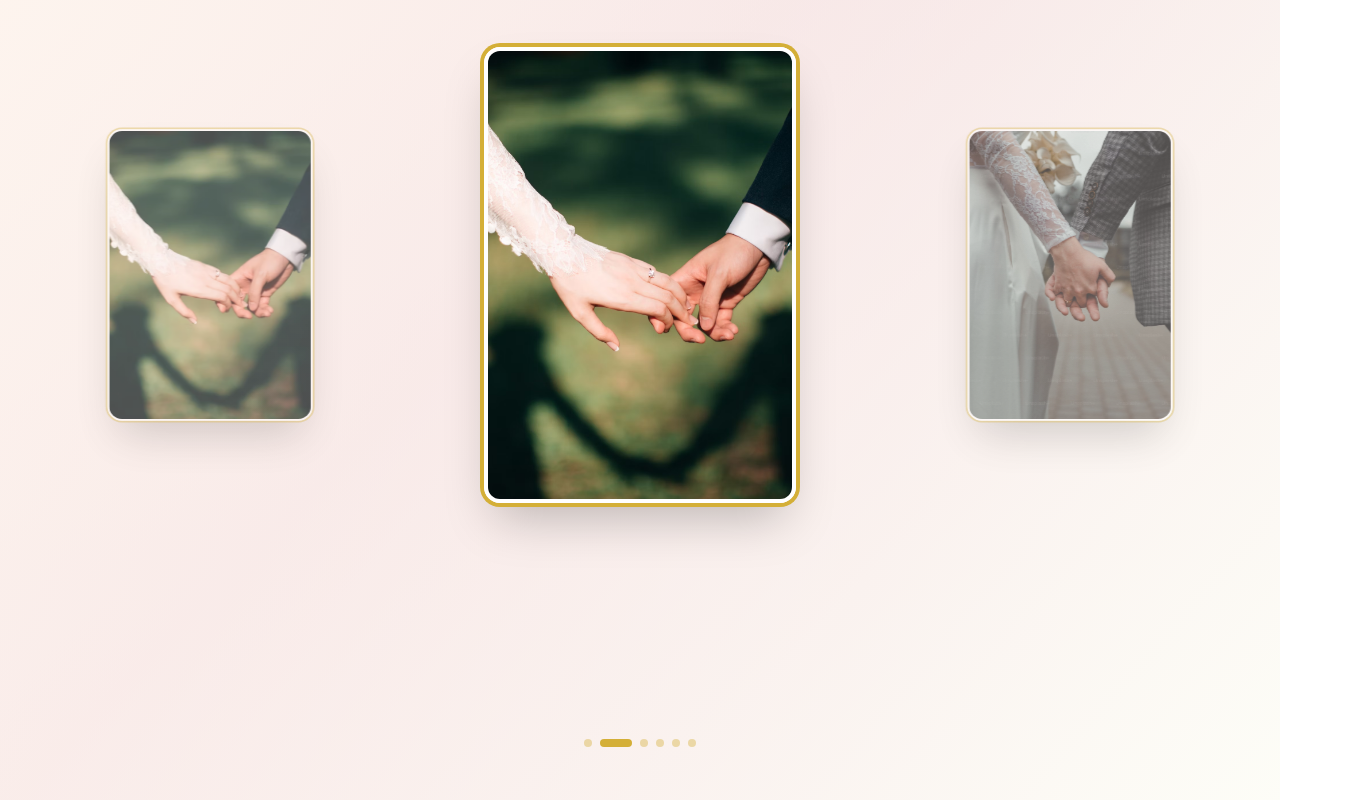
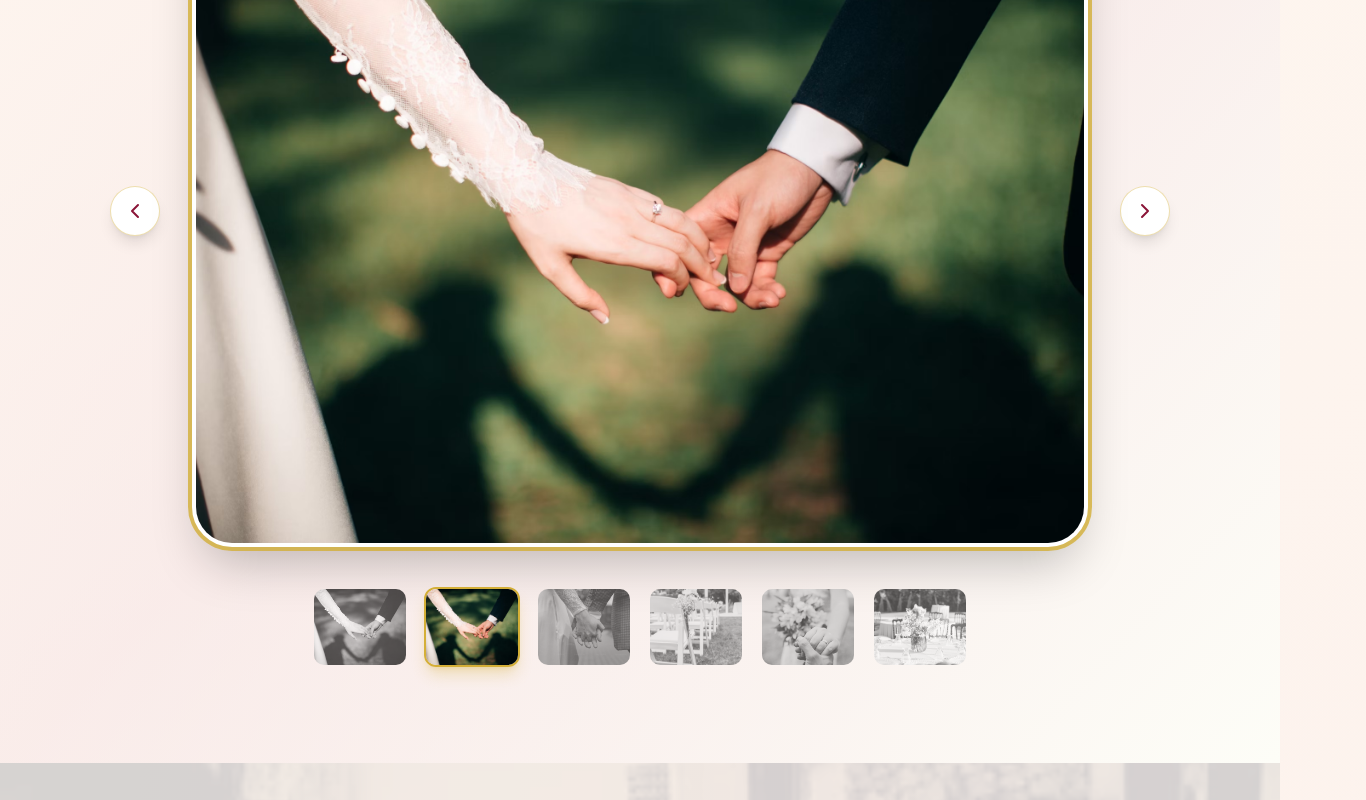
Before and after one commit to BorisWaisten/boda-demo, a Next.js app: page /demos/baroque in a window 1280 px wide. Shown: the part 1300-2100 px from the top of the page, 1366 px wide, since content can reach past the window. Built offline with nearby package versions, Linux system fonts and the light colour scheme; a web font is replaced by a local one.

Commit message:
modify design demo baroque

```diff
--- a/app/demos/baroque/page.tsx
+++ b/app/demos/baroque/page.tsx
@@ -1,12 +1,13 @@
 'use client'
 
 import { useEffect, useMemo, useRef, useState } from 'react'
-import { motion } from 'framer-motion'
+import { motion, AnimatePresence } from 'framer-motion'
 import CountdownTimer from '../../../components/CountdownTimer'
 import BackgroundImage from '../../../components/BackgroundImage'
 import { DEMOS } from '../../../lib/demos'
 import Image from 'next/image'
 import BaroqueSVG from '../../../components/BaroqueSVG'
+import { ChevronLeft, ChevronRight } from 'lucide-react'
 
 export default function BaroqueDemo() {
   const config = DEMOS['demo3']
@@ -339,101 +340,84 @@ export default function BaroqueDemo() {
           </motion.div>
 
           <motion.div
-            className="w-full pb-8 overflow-hidden"
+            className="w-full pb-8"
             {...useReveal(30, 0.2)}
           >
-            <div className="relative flex items-center justify-center h-[500px] md:h-[600px] lg:h-[800px]">
-              {/* Imagen anterior */}
-              <motion.div
-                key={`prev-${currentImageIndex}`}
-                initial={{ x: direction === 1 ? -200 : 0, opacity: direction === 1 ? 0 : 0.7, scale: direction === 1 ? 0.8 : 0.9 }}
-                animate={{ x: 0, opacity: 0.7, scale: 0.9 }}
-                transition={{ duration: 0.7, ease: [0.22, 1, 0.36, 1] }}
-                className="absolute left-4 md:left-8 lg:left-16 cursor-pointer z-10 hover:scale-95 hover:opacity-80"
-                onClick={() => goToImage((currentImageIndex - 1 + config.gallery.length) % config.gallery.length)}
-              >
-                <div className="relative">
-                  <div className="rounded-2xl overflow-hidden shadow-2xl ring-2 ring-wedding-gold/50 border-2 border-white/70">
-                    <div className="relative w-40 h-56 md:w-48 md:h-72 lg:w-56 lg:h-80">
-                      <Image
-                        src={config.gallery[(currentImageIndex - 1 + config.gallery.length) % config.gallery.length].src}
-                        alt={config.gallery[(currentImageIndex - 1 + config.gallery.length) % config.gallery.length].alt}
-                        fill
-                        className="object-cover"
-                        sizes="(max-width: 768px) 160px, (max-width: 1024px) 192px, 224px"
-                      />
-                    </div>
-                  </div>
-                </div>
-              </motion.div>
+            <div className="relative max-w-6xl mx-auto">
+              <div className="flex items-center justify-center gap-4 md:gap-8">
+                <motion.button
+                  type="button"
+                  className="p-3 rounded-full bg-white shadow-lg border border-wedding-gold/40 text-wedding-burgundy hover:bg-wedding-gold/10 focus:outline-none focus-visible:ring-2 focus-visible:ring-wedding-gold"
+                  whileTap={{ scale: 0.95 }}
+                  onClick={() => goToImage((currentImageIndex - 1 + config.gallery.length) % config.gallery.length)}
+                  aria-label="Imagen anterior"
+                >
+                  <ChevronLeft className="w-6 h-6" />
+                </motion.button>
 
-              {/* Imagen activa */}
-              <motion.div
-                key={`active-${currentImageIndex}`}
-                initial={{ x: direction === 1 ? 200 : -200, opacity: 0, scale: 0.8 }}
-                animate={{ x: 0, opacity: 1, scale: 1 }}
-                transition={{ duration: 0.7, ease: [0.22, 1, 0.36, 1] }}
-                className="relative z-20"
-              >
-                <div className="relative">
-                  <div className="rounded-2xl overflow-hidden shadow-2xl ring-4 ring-wedding-gold border-4 border-white">
-                    <div className="relative w-48 h-64 md:w-60 md:h-80 lg:w-[19rem] lg:h-[28rem]">
+                <div className="relative flex-1 max-w-4xl aspect-[4/3] rounded-[2.5rem] overflow-hidden shadow-2xl border-4 border-white ring-4 ring-wedding-gold/80 bg-white">
+                  <AnimatePresence mode="wait" initial={false}>
+                    <motion.div
+                      key={currentImageIndex}
+                      className="absolute inset-0"
+                      initial={{ opacity: 0, x: direction === 1 ? 80 : -80, scale: 0.96 }}
+                      animate={{ opacity: 1, x: 0, scale: 1 }}
+                      exit={{ opacity: 0, x: direction === 1 ? -80 : 80, scale: 0.98 }}
+                      transition={{ duration: 0.6, ease: [0.22, 1, 0.36, 1] }}
+                    >
                       <Image
                         src={config.gallery[currentImageIndex].src}
                         alt={config.gallery[currentImageIndex].alt}
                         fill
                         className="object-cover"
-                        sizes="(max-width: 768px) 192px, (max-width: 1024px) 240px, 288px"
+                        sizes="(max-width: 768px) 90vw, (max-width: 1280px) 70vw, 960px"
+                        priority
                       />
-                    </div>
-                  </div>
+                    </motion.div>
+                  </AnimatePresence>
                 </div>
-              </motion.div>
 
-              {/* Imagen siguiente */}
+                <motion.button
+                  type="button"
+                  className="p-3 rounded-full bg-white shadow-lg border border-wedding-gold/40 text-wedding-burgundy hover:bg-wedding-gold/10 focus:outline-none focus-visible:ring-2 focus-visible:ring-wedding-gold"
+                  whileTap={{ scale: 0.95 }}
+                  onClick={() => goToImage((currentImageIndex + 1) % config.gallery.length)}
+                  aria-label="Imagen siguiente"
+                >
+                  <ChevronRight className="w-6 h-6" />
+                </motion.button>
+              </div>
+
               <motion.div
-                key={`next-${currentImageIndex}`}
-                initial={{ x: direction === -1 ? 200 : 0, opacity: direction === -1 ? 0 : 0.7, scale: direction === -1 ? 0.8 : 0.9 }}
-                animate={{ x: 0, opacity: 0.7, scale: 0.9 }}
-                transition={{ duration: 0.7, ease: [0.22, 1, 0.36, 1] }}
-                className="absolute right-4 md:right-8 lg:right-16 cursor-pointer z-10 hover:scale-95 hover:opacity-80"
-                onClick={() => goToImage((currentImageIndex + 1) % config.gallery.length)}
+                className="flex flex-wrap items-center justify-center gap-4 mt-10"
+                initial={{ opacity: 0, y: 20 }}
+                animate={{ opacity: 1, y: 0 }}
+                transition={{ duration: 0.6, delay: 0.4 }}
               >
-                <div className="relative">
-                  <div className="rounded-2xl overflow-hidden shadow-2xl ring-2 ring-wedding-gold/50 border-2 border-white/70">
-                    <div className="relative w-40 h-56 md:w-48 md:h-72 lg:w-56 lg:h-80">
-                      <Image
-                        src={config.gallery[(currentImageIndex + 1) % config.gallery.length].src}
-                        alt={config.gallery[(currentImageIndex + 1) % config.gallery.length].alt}
-                        fill
-                        className="object-cover"
-                        sizes="(max-width: 768px) 160px, (max-width: 1024px) 192px, 224px"
-                      />
-                    </div>
-                  </div>
-                </div>
+                {config.gallery.map((image, index) => (
+                  <button
+                    key={image.src}
+                    onClick={() => goToImage(index)}
+                    className={`group relative w-20 h-16 md:w-24 md:h-20 rounded-xl overflow-hidden border-2 transition-all duration-300 focus:outline-none focus-visible:ring-2 focus-visible:ring-wedding-gold ${
+                      index === currentImageIndex
+                        ? 'border-wedding-gold shadow-lg shadow-wedding-gold/30'
+                        : 'border-transparent opacity-70 hover:opacity-100'
+                    }`}
+                    aria-label={`Abrir imagen ${index + 1}`}
+                  >
+                    <Image
+                      src={image.src}
+                      alt={image.alt}
+                      fill
+                      className={`object-cover transition duration-300 ${
+                        index === currentImageIndex ? 'grayscale-0 scale-100' : 'grayscale group-hover:grayscale-0 group-hover:scale-105'
+                      }`}
+                      sizes="96px"
+                    />
+                  </button>
+                ))}
               </motion.div>
             </div>
-          </motion.div>
-
-          <motion.div
-            className="flex justify-center gap-2 mt-8"
-            initial={{ opacity: 0 }}
-            animate={{ opacity: 1 }}
-            transition={{ duration: 0.6, delay: 0.8 }}
-          >
-            {config.gallery.map((_, index) => (
-              <button
-                key={index}
-                onClick={() => goToImage(index)}
-                className={`transition-all duration-300 rounded-full ${
-                  index === currentImageIndex
-                    ? 'w-8 h-2 bg-wedding-gold'
-                    : 'w-2 h-2 bg-wedding-gold/40 hover:bg-wedding-gold/60'
-                }`}
-                aria-label={`Ir a imagen ${index + 1}`}
-              />
-            ))}
           </motion.div>
         </div>
       </section>
@@ -528,7 +512,7 @@ export default function BaroqueDemo() {
             <div className="absolute top-0 left-1/2 -translate-x-1/2 w-full max-w-6xl">
               {/* SOLO desktop */}
               <motion.div
-                className="hidden md:block absolute top-[-80px] left-[200px]"
+                className="hidden md:block absolute top-[-10px] left-[180px]"
                 initial={{ opacity: 0, scale: 0 }}
                 whileInView={{ opacity: 1, scale: 1 }}
                 viewport={{ once: true }}
@@ -538,13 +522,13 @@ export default function BaroqueDemo() {
                   name="garden lights 1"
                   size="md"
                   color="#D4AF37"
-                  className="w-[300px] h-auto opacity-60"
+                  className="w-[350px] h-auto opacity-60"
                   style={{ transform: 'rotate(0deg)' }}
                 />
               </motion.div>
 
               <motion.div
-                className="hidden md:block absolute top-[-80px] left-[-50px]"
+                className="hidden md:block absolute top-[-10px] left-[-150px]"
                 initial={{ opacity: 0, scale: 0, rotateY: 180 }}
                 whileInView={{ opacity: 1, scale: 1 }}
                 viewport={{ once: true }}
@@ -554,13 +538,13 @@ export default function BaroqueDemo() {
                   name="garden lights 1"
                   size="md"
                   color="#D4AF37"
-                  className="w-[300px] h-auto opacity-60"
+                  className="w-[350px] h-auto opacity-60"
                   style={{ transform: 'rotate(0deg)' }}
                 />
               </motion.div>
 
               <motion.div
-                className="hidden md:block absolute top-[-80px] right-[200px]"
+                className="hidden md:block absolute top-[-10px] right-[180px]"
                 initial={{ opacity: 0, scale: 0, rotateY: 180 }}
                 whileInView={{ opacity: 1, scale: 1 }}
                 viewport={{ once: true }}
@@ -570,13 +554,13 @@ export default function BaroqueDemo() {
                   name="garden lights 1"
                   size="md"
                   color="#D4AF37"
-                  className="w-[300px] h-auto opacity-60"
+                  className="w-[350px] h-auto opacity-60"
                   style={{ transform: 'rotate(0deg)' }}
                 />
               </motion.div>
 
               <motion.div
-                className="hidden md:block absolute top-[-80px] right-[-50px]"
+                className="hidden md:block absolute top-[-10px] right-[-150px]"
                 initial={{ opacity: 0, scale: 0 }}
                 whileInView={{ opacity: 1, scale: 1 }}
                 viewport={{ once: true }}
@@ -586,14 +570,14 @@ export default function BaroqueDemo() {
                   name="garden lights 1"
                   size="md"
                   color="#D4AF37"
-                  className="w-[300px] h-auto opacity-60"
+                  className="w-[350px] h-auto opacity-60"
                   style={{ transform: 'rotate(0deg)' }}
                 />
               </motion.div>
 
               {/* SOLO mobile */}
               <motion.div
-                className="block md:hidden absolute top-[-40px] left-0"
+                className="block md:hidden absolute left-[-10px]"
                 initial={{ opacity: 0, scale: 0 }}
                 whileInView={{ opacity: 1, scale: 1 }}
                 viewport={{ once: true }}
@@ -609,7 +593,7 @@ export default function BaroqueDemo() {
               </motion.div>
 
               <motion.div
-                className="block md:hidden absolute top-[-20px] right-0"
+                className="block md:hidden absolute top-[-5px] right-[-5px]"
                 initial={{ opacity: 0, scale: 0 }}
                 whileInView={{ opacity: 1, scale: 1 }}
                 viewport={{ once: true }}
@@ -619,15 +603,15 @@ export default function BaroqueDemo() {
                   name="garden lights 1"
                   size="md"
                   color="#D4AF37"
-                  className="w-[250px] h-auto opacity-60"
-                  style={{ transform: 'rotate(15deg)' }}
+                  className="w-[230px] h-auto opacity-60"
+                  style={{ transform: 'rotate(5deg) rotateY(180deg)' }}
                 />
               </motion.div>
             </div>
 
             {/* Candelabro colgando del centro */}
             <motion.div
-              className="absolute top-[60px] md:top-[40px] left-1/2 -translate-x-1/2 z-20"
+              className="absolute top-[0px] md:top-[0px] md:left-0 md:right-0 md:w-full md:flex md:justify-center  -translate-x-1/2 z-20"
               initial={{ opacity: 0, y: -30, scale: 0.8 }}
               whileInView={{ opacity: 1, y: 0, scale: 1 }}
               viewport={{ once: true }}
@@ -642,7 +626,7 @@ export default function BaroqueDemo() {
                 name="Chandelier 2"
                 size="xl"
                 color="#000"
-                className="w-32 md:w-40 h-auto"
+                className="w-[60px] md:w-40 h-auto"
                 style={{
                   filter: 'drop-shadow(0 4px 12px rgba(212, 175, 55, 0.5))'
                 }}
@@ -673,7 +657,7 @@ export default function BaroqueDemo() {
               </motion.div>
             </motion.div>
             <motion.div
-              className="text-center md:text-left order-1 md:order-2 relative"
+              className="text-center md:text-center order-1 md:order-2 relative"
               {...useReveal(30, 0.2)}
               whileHover={{ scale: 1.02 }}
               transition={{ type: "spring", stiffness: 300 }}
```
